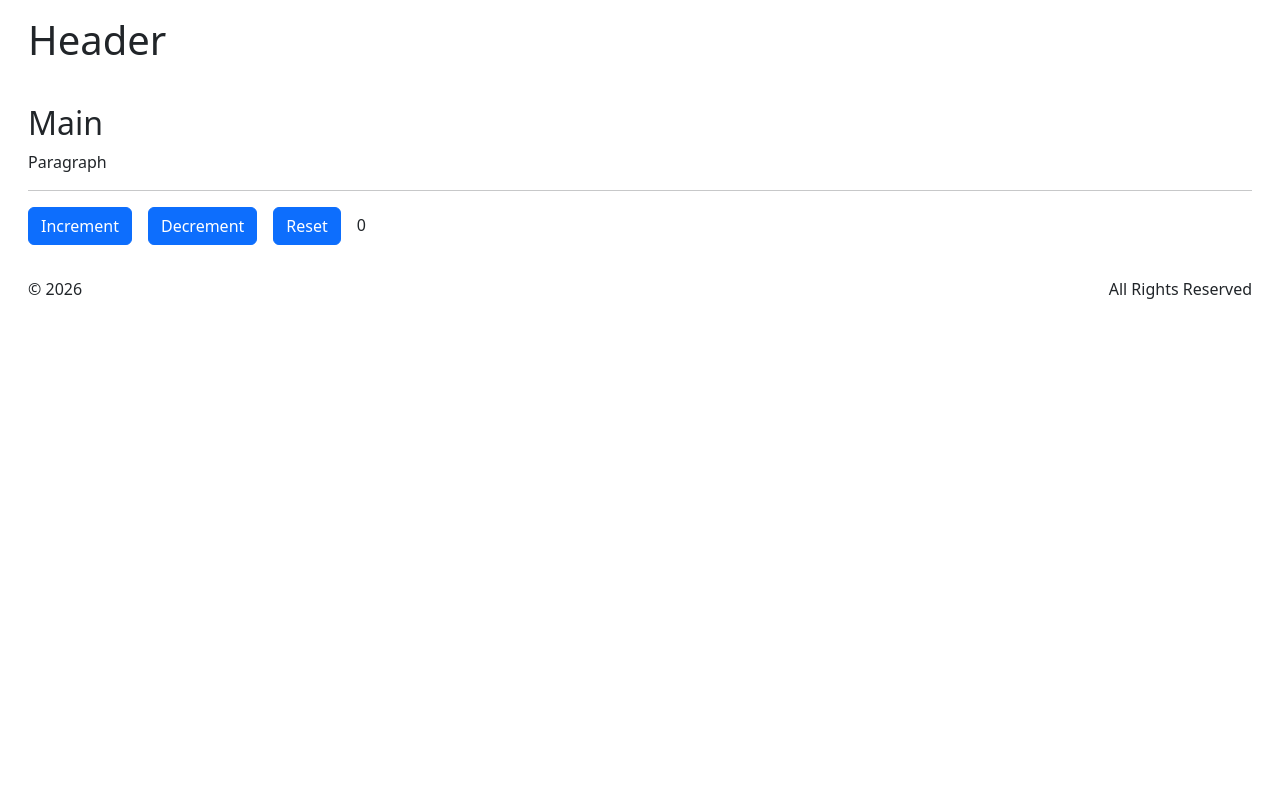
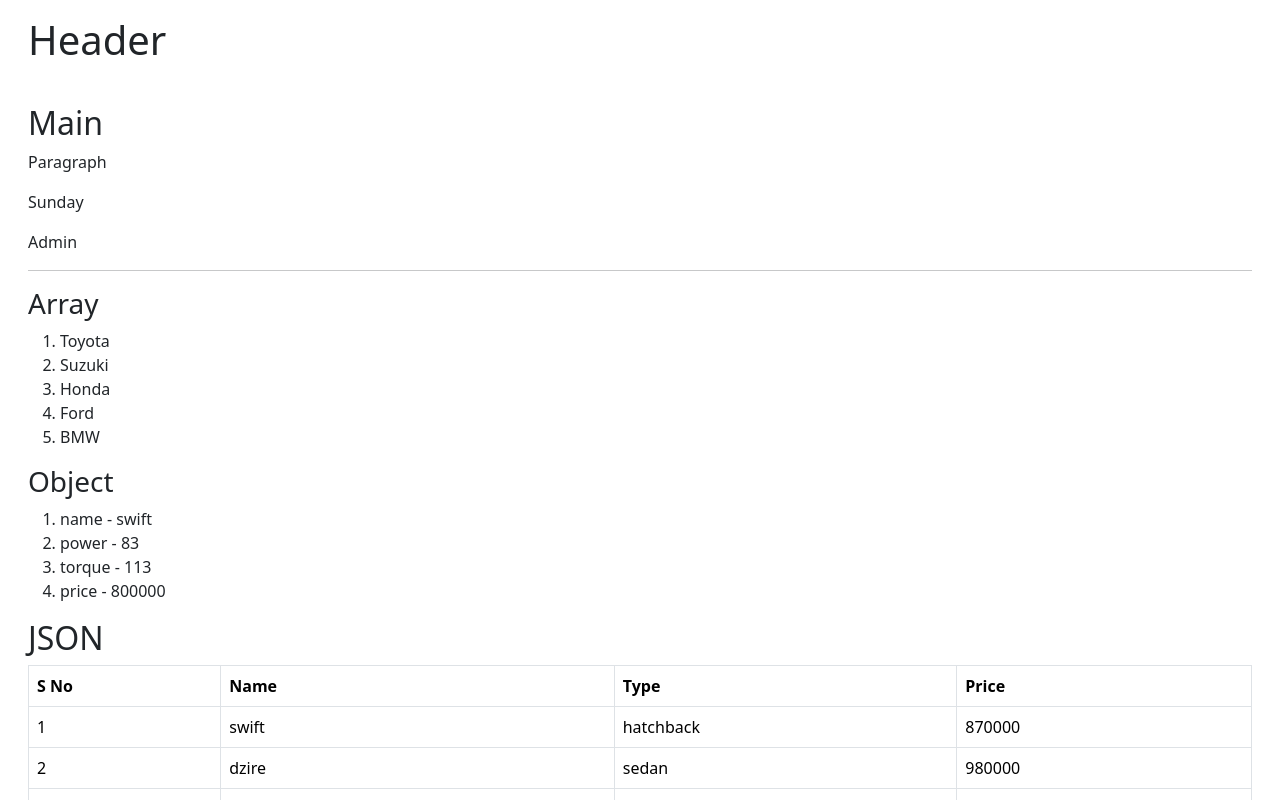
Before and after one commit to avimalhotra/reactsep26, a React (Vite) app: page / in a window 1280 px wide. Shown: the top 800 px of the page. Built offline with nearby package versions, Linux system fonts and the light colour scheme.

Commit message:
rendering list and conditions

```diff
--- a/src/App.jsx
+++ b/src/App.jsx
@@ -1,12 +1,39 @@
 import Header from "./Header";
 import Footer from "./Footer";
-import { useState } from "react";
 
 export default function App(){
 
-  const [count,setCount]=useState(0);
+   const cars = ['Toyota', 'Suzuki', 'Honda', 'Ford', 'BMW'];
+   const swift={ name:"swift", power:83, torque:113, price:800000};
+   const data=[{"name":"swift","type":"hatchback","price":870000},{"name":"dzire","type":"sedan","price":980000},{"name":"ciaz","type":"sedan","price":1100000},{"name":"baleno","type":"hatchback","price":880000},{"name":"fronx","type":"hatchback","price":1150000},{"name":"brezza","type":"suv","price":1250000},{"name":"grand vitara","type":"suv","price":1990000},{"name":"invicto","type":"mpv","price":2990000},{"name":"alto","type":"hatchback","price":380000},{"name":"s presso","type":"hatchback","price":350000},{"name":"wagon r","type":"hatchback","price":500000},{"name":"jimny","type":"suv","price":1400000}];
 
-  console.log( count );
+
+  //  const hatch=data.filter(i=>i.type=="hatchback");
+
+    const numbers = [1, 2, 3, 4, 5, 6, 7, 8, 9, 10];
+    const even=numbers.filter(i=>i%2==0);
+    const total=numbers.reduce((x,y)=>x+y);
+
+
+    // console.log(numbers);
+    // console.log(even);
+    // console.log( hatch );
+    // console.log( total );
+
+
+    const admin=true;
+
+    const day=1;
+    let dayval;
+
+    switch(day){
+        case  1 : dayval="Sunday" ; break;
+        case  2 : dayval="Monday" ; break;
+        default : dayval="invalid";
+
+    }
+
+
 
   return (
 
@@ -16,13 +43,54 @@ export default function App(){
         <main className="p-3">
             <h2>Main</h2>
             <p>Paragraph</p>
+            <p>{dayval}</p>
+
+            {/* { admin && <p>Hello Admin</p>}
+            { !admin && <p>Hello User</p>} */}
+
+            {(admin) ? <p>Admin</p> : <p>User</p> }
 
             <hr />
+            <h3>Array</h3>
+           <ol>
+            {
+              cars.map(elem=>(
+                <li key={elem}>{elem}</li>
+              ))
+            }
+           </ol>
+           <h3>Object</h3>
 
-            <button className="btn btn-primary me-3" onClick={()=>setCount(count+1)}>Increment</button>
-            <button className="btn btn-primary me-3" onClick={()=>setCount(count-1)}>Decrement</button>
-            <button className="btn btn-primary me-3" onClick={()=>setCount(0)}>Reset</button>
-            <output>{count}</output>
+           <ol>
+            {
+              Object.entries(swift).map(([key,val])=>(
+                <li key={key}>{key} - {val}</li>
+              ))
+            }
+           </ol>
+           <h2>JSON</h2>
+           <table className="table table-bordered">
+            <thead>
+              <tr>
+                <th>S No</th>
+                <th>Name</th>
+                <th>Type</th>
+                <th>Price</th>
+              </tr>
+            </thead>
+            <tbody>
+            {
+              data.map((elem,ind)=>(
+                <tr key={ind}>
+                  <td>{++ind}</td>
+                  <td>{elem.name}</td>
+                  <td>{elem.type}</td>
+                  <td>{elem.price}</td>
+                </tr>
+              ))
+            }
+            </tbody>
+            </table>
 
         </main>
 
```
